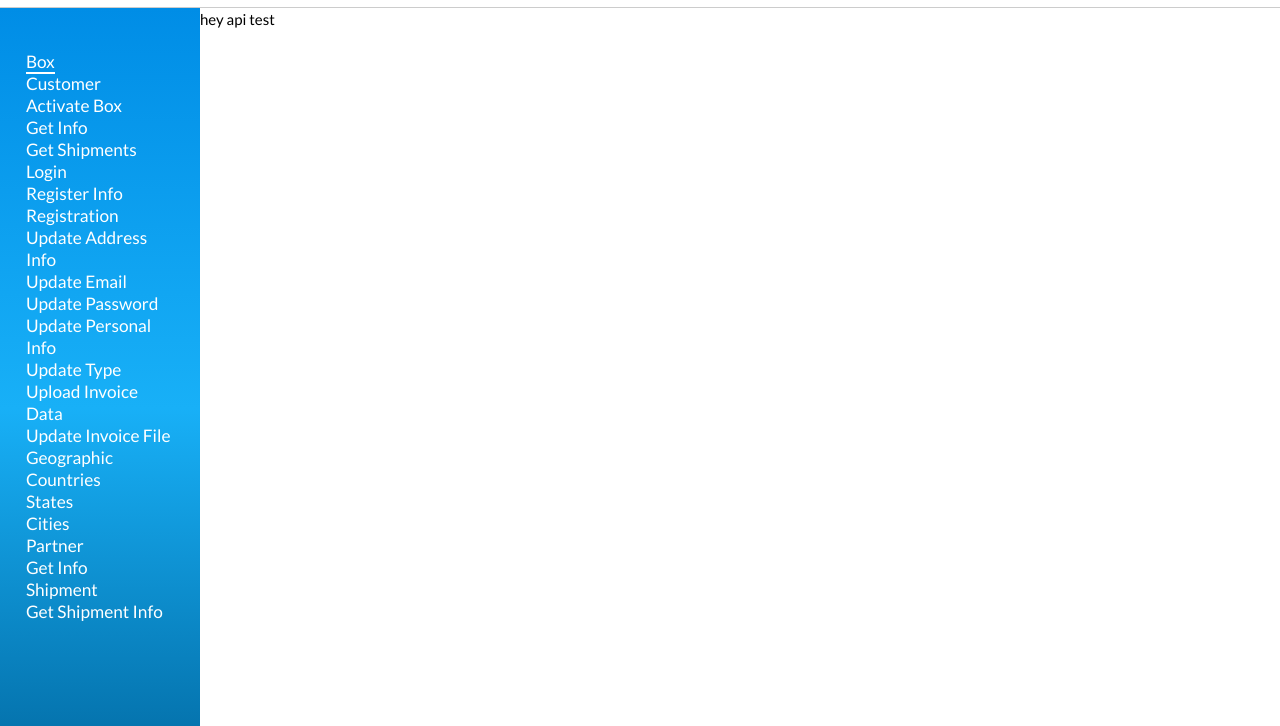
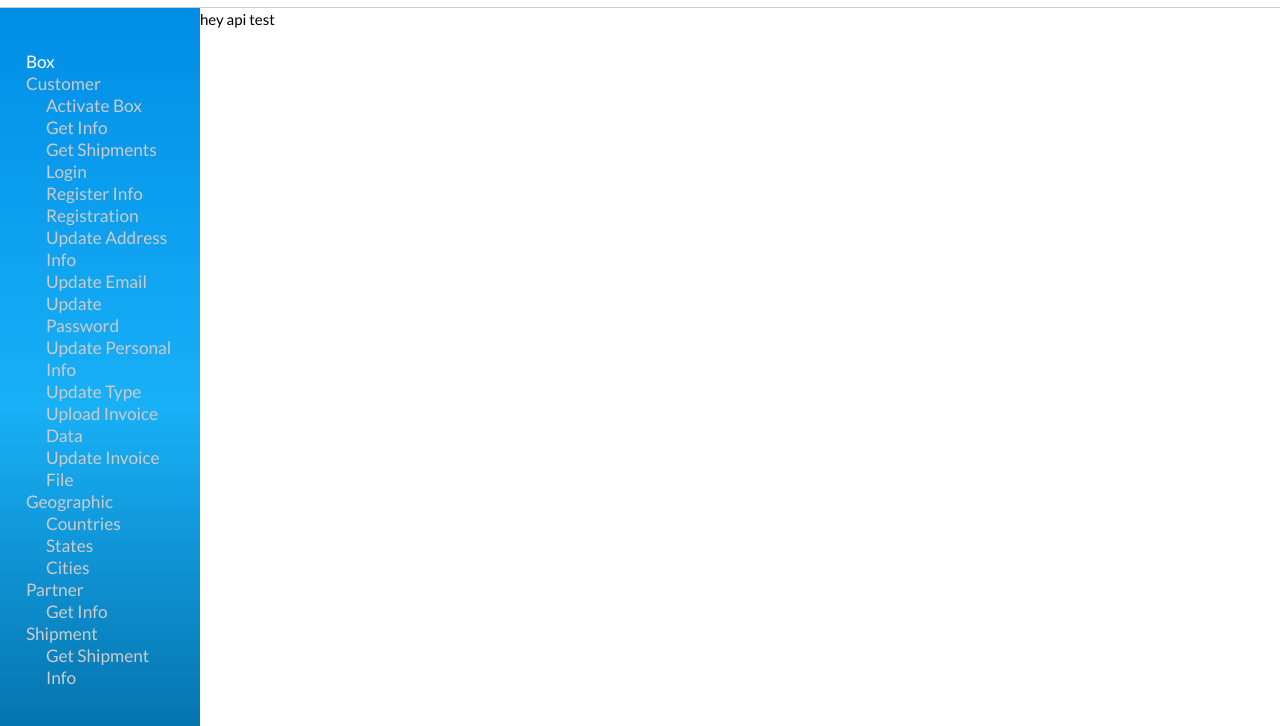
Before and after one commit to chri5bot/docusaurus-v2, a Gatsby site: page /api-box in a window 1280 px wide. Shown: the part 74-800 px from the top of the page. Built offline with nearby package versions, Linux system fonts and the light colour scheme; Gatsby itself is replaced by a stand-in of ours.

Commit message:
Add menu styles and logic of routing

```diff
--- a/src/components/Menu/components/MenuLink/index.js
+++ /dev/null
@@ -1,21 +0,0 @@
-import React from "react"
-
-import { Container, CustomLink } from "./style"
-
-function MenuLink({ text, to }) {
-  return (
-    <Container>
-      <CustomLink
-        activeStyle={{
-          color: "white",
-          borderBottom: "solid 2px white",
-        }}
-        to={to}
-      >
-        {text}
-      </CustomLink>
-    </Container>
-  )
-}
-
-export default MenuLink
--- a/src/components/Menu/components/MenuLink/style.js
+++ /dev/null
@@ -1,9 +0,0 @@
-import styled from "styled-components"
-import Link from "gatsby-link"
-
-export const Container = styled.div``
-
-export const CustomLink = styled(Link)`
-  color: white;
-  text-decoration: none;
-`
--- a/src/components/Menu/index.js
+++ b/src/components/Menu/index.js
@@ -1,9 +1,13 @@
 import React from "react"
 import BurgerMenu from "react-burger-menu"
 
-import MenuLink from "./components/MenuLink"
-
-import { style, styleResponsive } from "./style"
+import {
+  style,
+  styleResponsive,
+  MenuLink,
+  SubmenuLink,
+  TitleMenu,
+} from "./style"
 
 const mql = window.matchMedia(`(min-width: 800px)`)
 
@@ -23,6 +27,7 @@ class Menu extends React.Component {
   mediaQueryChanged = () => {
     this.setState({ docked: mql.matches })
   }
+
   render() {
     const Menu = BurgerMenu["slide"]
 
@@ -34,17 +39,29 @@ class Menu extends React.Component {
 
     routes.map(route => {
       items.push(
-        <MenuLink key={route.pathname} text={route.api} to={route.pathname} />
+        <MenuLink
+          activeStyle={{
+            color: "white",
+          }}
+          key={route.pathname}
+          to={route.pathname}
+        >
+          {route.api}
+        </MenuLink>
       )
       route.content.map(({ parent, children, pathname }) => {
-        items.push(<span key={parent}>{parent}</span>)
+        items.push(<TitleMenu key={parent}>{parent}</TitleMenu>)
         children.map(child => {
           items.push(
-            <MenuLink
+            <SubmenuLink
+              activeStyle={{
+                color: "white",
+              }}
               key={child.pathname}
-              text={child.name}
               to={route.pathname + pathname + child.pathname}
-            />
+            >
+              {child.name}
+            </SubmenuLink>
           )
         })
       })
--- a/src/components/Menu/style.js
+++ b/src/components/Menu/style.js
@@ -1,3 +1,6 @@
+import styled from "styled-components"
+import { Link } from "gatsby"
+
 export const styleResponsive = {
   bmMenuWrapp: {
     width: "200px",
@@ -60,3 +63,18 @@ export const style = {
     outline: "none",
   },
 }
+
+export const MenuLink = styled(Link)`
+  color: #ccc;
+  text-decoration: none;
+`
+
+export const SubmenuLink = styled(Link)`
+  color: #ccc;
+  text-decoration: none;
+  margin-left: 20px;
+`
+
+export const TitleMenu = styled.span`
+  color: #ccc;
+`
--- a/src/templates/template.js
+++ b/src/templates/template.js
@@ -31,10 +31,12 @@ function Template({
 
     content.push(child)
   })
+
+  const routePathname = "/" + pathname.split("/")[1]
   return (
     <Layout
       showMenu
-      routes={routes.filter(route => route.pathname == pathname)}
+      routes={routes.filter(route => route.pathname == routePathname)}
     >
       <Wrapper>
         <Content>{renderNodes(content)}</Content>
```
